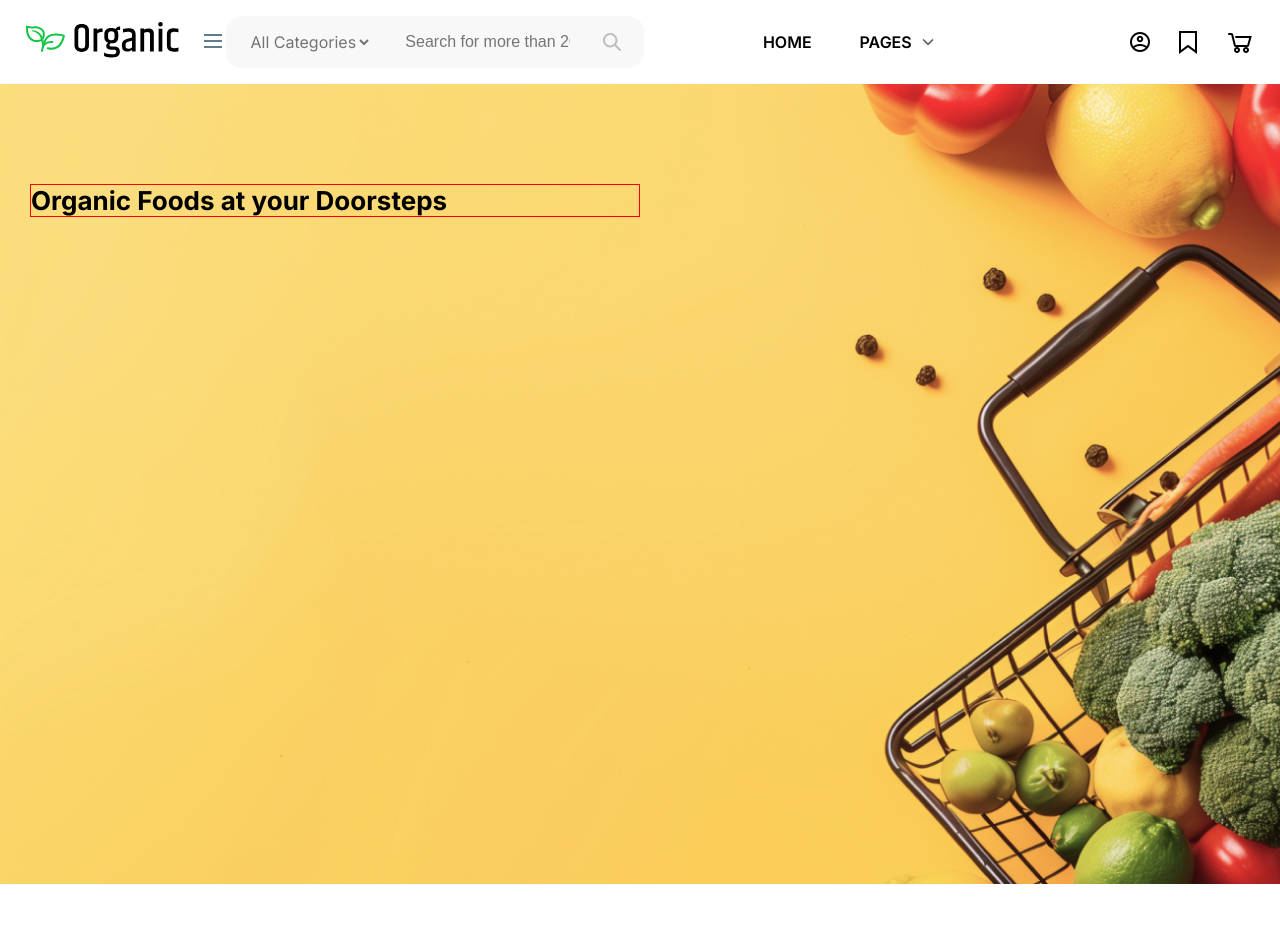
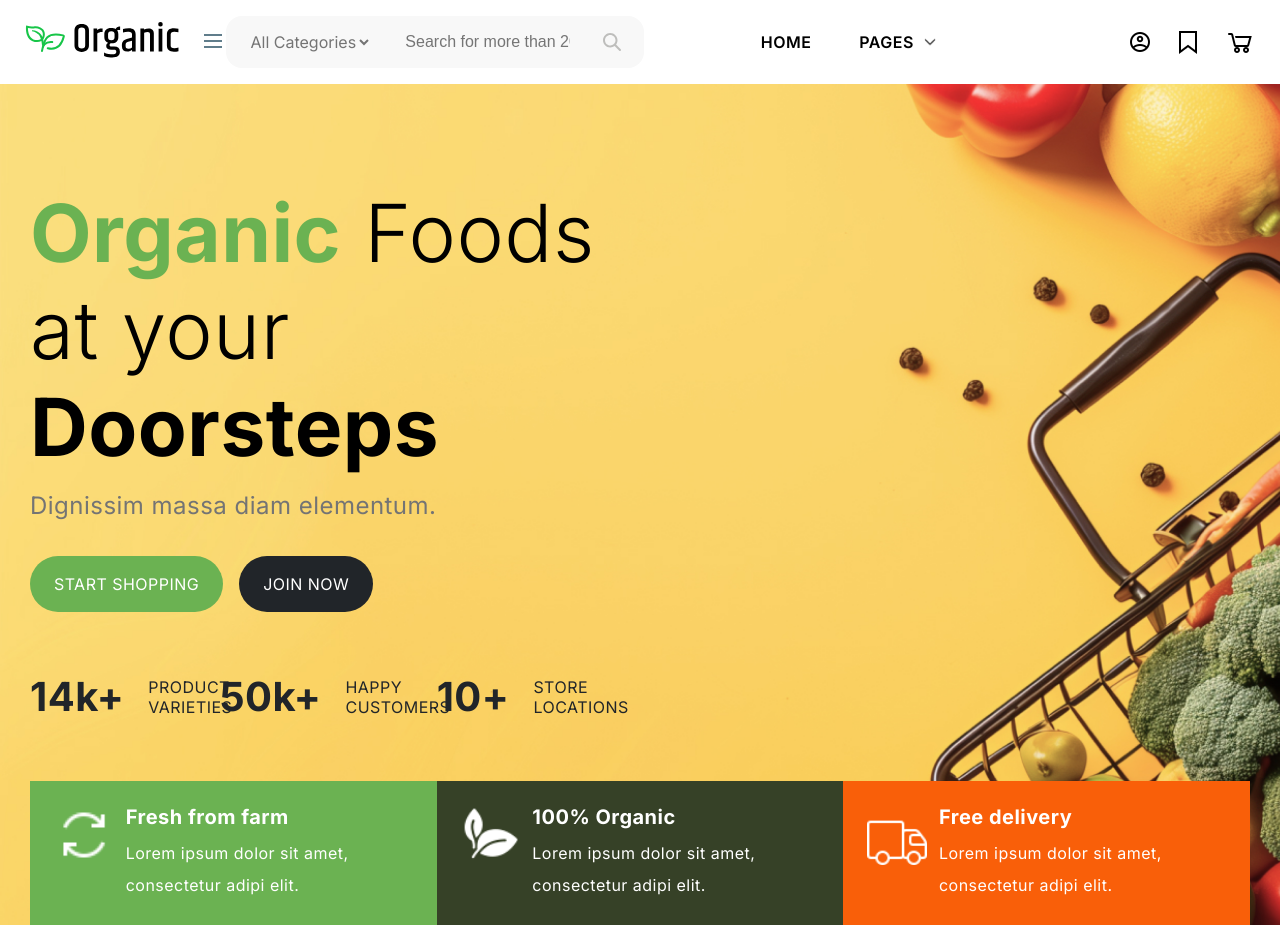
Before and after one commit to RincyPradeep/organic-grocery-store, a plain HTML site: page index.html in a window 1280 px wide. Before the commit the page ends 884 px from the top, so only its background shows below. Drawn offline with Linux system fonts and the light colour scheme.

Commit message:
spotlight section

```diff
--- a/index.html
+++ b/index.html
@@ -47,11 +47,53 @@
                 <div class="top">
                     <h1>
                         <span class="green">Organic</span>
-                        <span class="normal"> Foods at your </span>
+                         Foods at your
                         <span class="bold">Doorsteps</span>
                     </h1>
+                    <p class="description">Dignissim massa diam elementum.</p>
+                    <div class="button">
+                        <a href="#" class="shopping-btn">Start Shopping</a>
+                        <a href="#" class="join-btn">Join Now</a>
+                    </div>
+                    <div class="details">
+                        <div class="info">
+                            <div><p class="f-bold">14k+</p></div>
+                            <div><p class="f-normal">Product Varieties</p></div>
+                        </div>
+                        <div class="info">
+                            <div><p class="f-bold">50k+</p></div>
+                            <div><p class="f-normal">Happy Customers</p></div>
+                        </div>
+                        <div class="info">
+                            <div><p class="f-bold">10+</p></div>
+                            <div><p class="f-normal">Store Locations</p></div>
+                        </div>
+                    </div>
                 </div>
-                <div class="bottom"></div>
+
+                <div class="bottom">
+                    <div class="col col-1">
+                        <div class="left"><img src="./images/refresh.png"></div>
+                        <div class="right">
+                            <h5>Fresh from farm</h5>
+                            <p>Lorem ipsum dolor sit amet, consectetur adipi elit.</p>
+                        </div>
+                    </div>
+                    <div class="col col-2">
+                        <div class="left"><img src="./images/leaf.png"></div>
+                        <div class="right">
+                            <h5>100% Organic</h5>
+                            <p>Lorem ipsum dolor sit amet, consectetur adipi elit.</p>
+                        </div>
+                    </div>
+                    <div class="col col-3">
+                        <div class="left"><img src="./images/delivery-truck.png"></div>
+                        <div class="right">
+                            <h5>Free delivery</h5>
+                            <p>Lorem ipsum dolor sit amet, consectetur adipi elit.</p>
+                        </div>
+                    </div>
+                </div>
             </section>
         </section>
     </section>
--- a/style.css
+++ b/style.css
@@ -7,6 +7,7 @@
 body{
     font-family: "Inter", sans-serif;
     font-size: 16px;
+    letter-spacing: 0.03em;
 }
 
 .wrapper{
@@ -132,7 +133,7 @@ select{
 
 #home .spotlight{
     width: 100%;
-    height: 100vh;
+    min-height: 100vh;
     background-image: url(images/banner-1.jpg);
     background-repeat: no-repeat;
     background-size: cover;
@@ -141,7 +142,136 @@ select{
 
 #home .spotlight .top{
     width: 50%;
-    border: 1px solid red;
-    font-size: 26px;
+}
+
+#home .spotlight .top h1{
+    font-weight: 300;
+    margin-bottom: 8px;
+    font-size: 80px;
+}
+
+#home .spotlight .top .green{
+    color: #6bb252;
     font-weight: 700;
 }
+
+#home .spotlight .top .bold{
+    font-weight: 700;
+}
+
+#home .spotlight .top .description{
+    color:#747474;
+    font-size: 24px;
+    margin-top: 16px;
+}
+
+#home .spotlight .top .button{
+    display: flex;
+    gap: 16px;
+    margin-top: 36px;
+    font-size: 16px;;
+}
+
+#home .spotlight .top .button a{
+    text-decoration: none;
+    color: #fff;
+    border-radius: 32px;
+    padding: 18px 24px;
+    text-transform: uppercase;
+}
+
+#home .spotlight .top .button .shopping-btn{
+    background-color: #6bb252;
+}
+#home .spotlight .top .button .shopping-btn:hover{
+    background-color: #f7a422;
+    transition: all .15s ease-in-out;
+}
+
+#home .spotlight .top .button .join-btn{
+    background-color: #212529;
+}
+
+#home .spotlight .top .button .join-btn:hover{
+    background-color: #424649;
+    transition: all .15s ease-in-out;
+}
+
+#home .spotlight .details{
+    width: 100%;
+    height: 100%;
+    margin: 60px 0;
+    display: flex;
+    align-items: center;
+}
+
+#home .spotlight .details .info{
+    width: 33.33%;
+    display: flex;
+    align-items: center;
+    justify-content: center;
+    /* flex-wrap: wrap; */
+    gap: 24px;
+}
+
+#home .spotlight .details .info .f-normal{
+    font-size: 16px;
+    text-transform: uppercase;
+    color: #212529;
+}
+
+#home .spotlight .details .info .f-bold{
+    font-weight: 700;
+    font-size: 40px;
+    color: #212529;
+}
+
+#home .spotlight .bottom{
+    width: 100%;
+    display: flex;
+    align-items: center;
+    color: #fff;
+}
+
+#home .spotlight .bottom .col{
+    width: 33.33%;
+    display: flex;
+    padding: 24px;;
+}
+
+#home .spotlight .bottom .col-1{
+    background-color: #6bb252;
+}
+
+#home .spotlight .bottom .col-2{
+    background-color: #364127;
+}
+
+#home .spotlight .bottom .col-3{
+    background-color: #f95f09;
+}
+
+#home .spotlight .bottom img{
+    width: 60px;
+    height: 60px
+}
+
+#home .spotlight .bottom .col .left{
+    width: 20%;
+}
+
+#home .spotlight .bottom .col .right{
+    width: 80%;
+}
+
+#home .spotlight .bottom .col h5{
+    font-weight: 700;
+    font-size: 20px;
+    margin-bottom: 8px;
+}
+
+#home .spotlight .bottom .col p{
+    font-size: 16px;
+    font-weight: 400;
+    line-height: 2;
+}
```
Also changed, not shown: images/delivery-truck.png (added), images/leaf.png (added), images/refresh.png (added).
